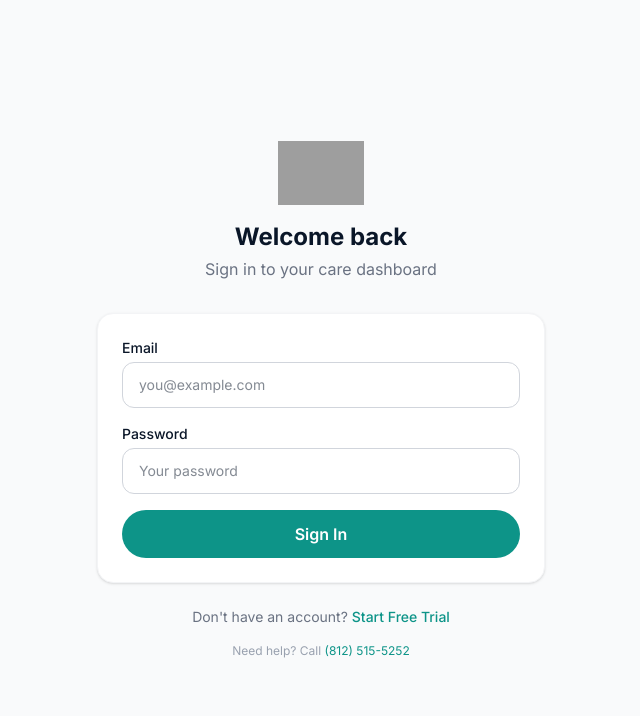
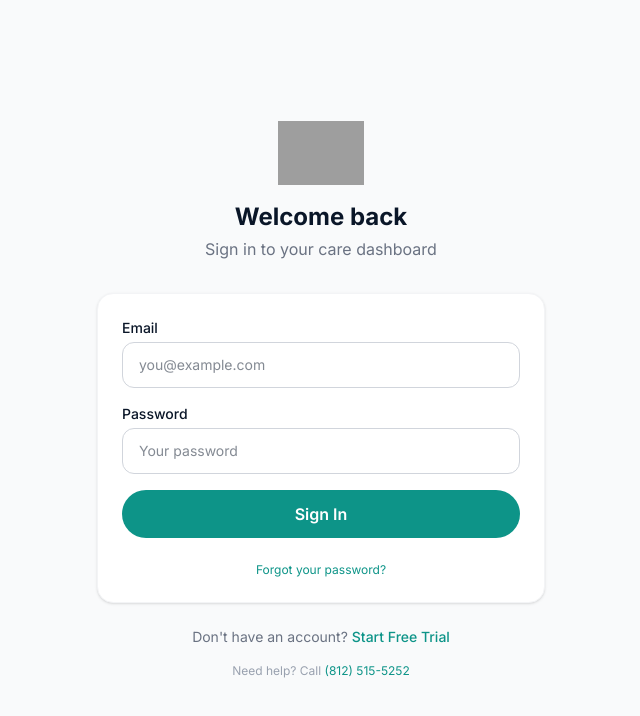
Before and after one commit to andreablule/kincare360, a Next.js app: page /login in a window 1280 px wide. Shown: the top 716 px of the page, without its empty margins (319-959 px from the left). Built offline with nearby package versions, Linux system fonts and the light colour scheme; grey boxes are pictures that could not be loaded.

Commit message:
Add forgot password link to login page

```diff
--- a/src/app/login/page.tsx
+++ b/src/app/login/page.tsx
@@ -83,6 +83,12 @@ export default function LoginPage() {
             className="w-full bg-teal text-white py-3 rounded-full font-semibold hover:bg-teal-dark transition-colors disabled:opacity-40">
             {loading ? (mode === "login" ? "Signing in..." : "Creating account...") : (mode === "login" ? "Sign In" : "Create Account")}
           </button>
+
+          {mode === "login" && (
+            <p className="text-center text-xs text-gray-400 mt-2">
+              <a href="mailto:hello@kincare360.com" className="text-teal hover:underline">Forgot your password?</a>
+            </p>
+          )}
         </form>
 
         <p className="text-center text-sm text-gray-500 mt-6">
```
